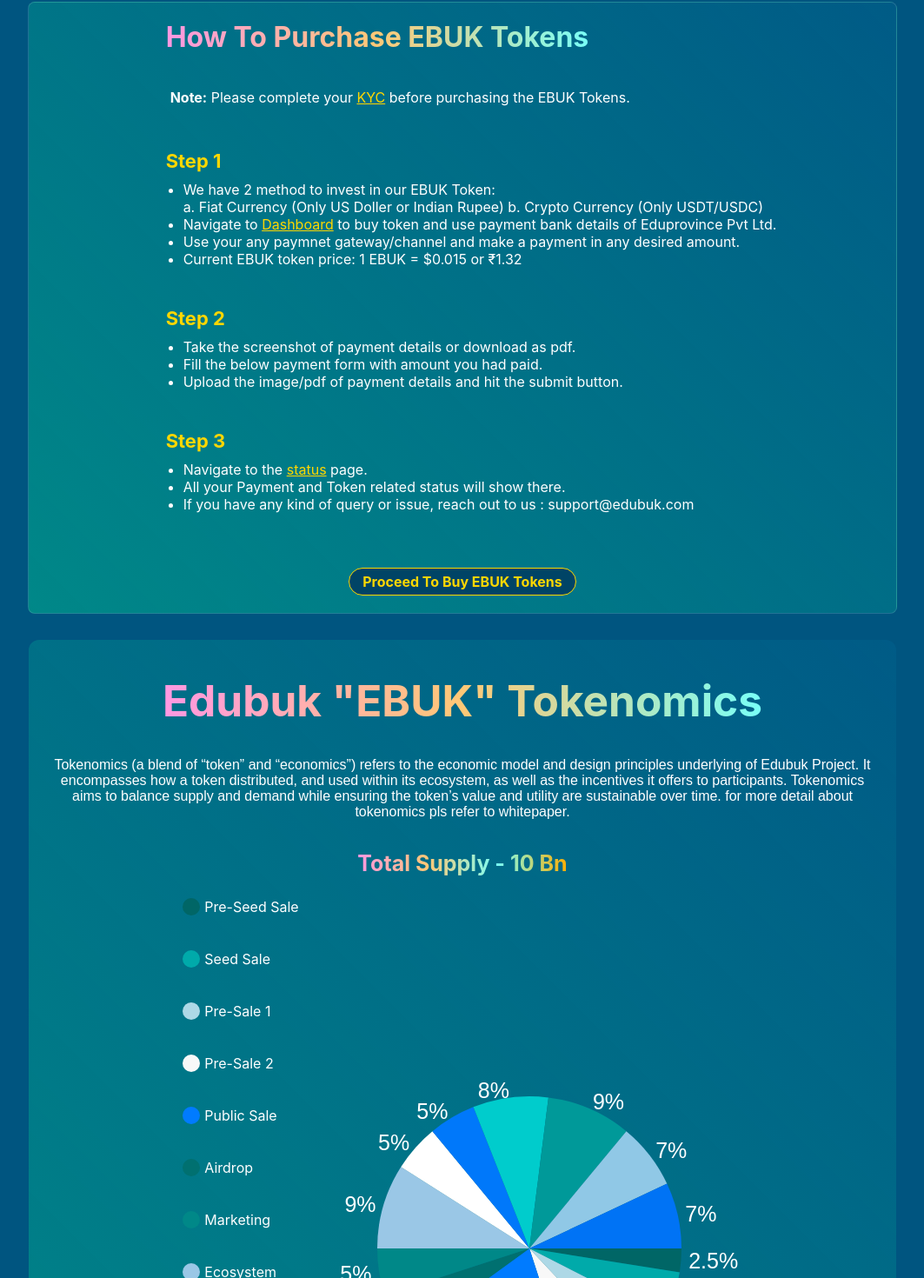
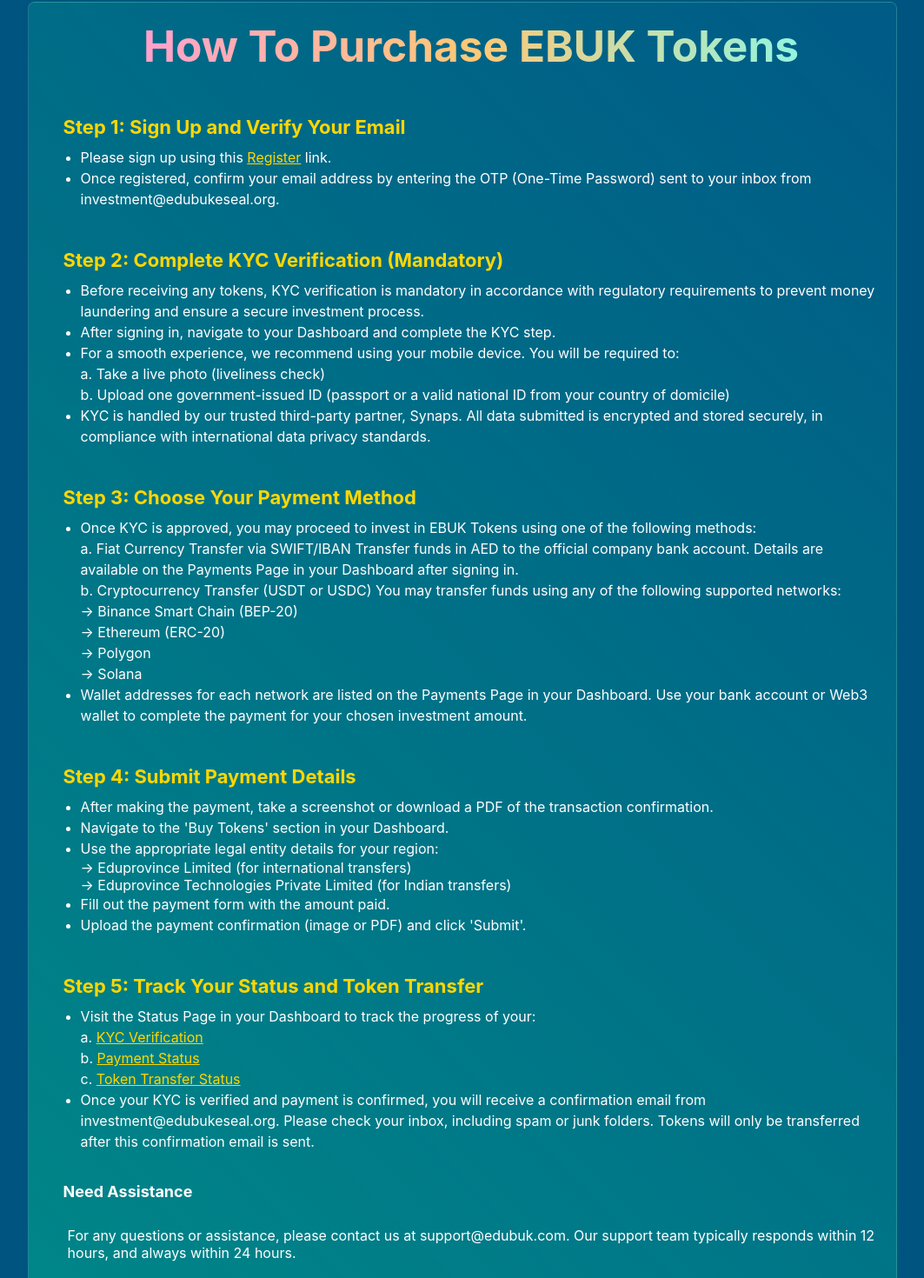
Before and after one commit to edubuk/ebuk-token, a React (Create React App) app: page / in a window 1280 px wide. Shown: the part 878-2348 px from the top of the page at 87% size, without its empty margins (108-1171 px from the left). Built offline with nearby package versions, Linux system fonts and the light colour scheme.

Commit message:
step data changed

```diff
--- a/src/App.js
+++ b/src/App.js
@@ -16,11 +16,9 @@
 import { LuFileScan } from "react-icons/lu";
 import { RxTokens } from "react-icons/rx";
 import { MdOutlinePendingActions } from "react-icons/md";
-import { AiOutlineFileDone } from "react-icons/ai";
 import { useState } from "react";
 import Preloader from "./components/Pages/Preloader";
 import BuyToken from "./components/Dashboard/User/BuyToken";
-import Whitepaper from "./components/Pages/Whitepaper";
 import TermsAndConditions from "./components/Legals/TermCond";
 import PrivacyPolicy from "./components/Legals/PrivacyPolicy";
 
@@ -48,7 +46,6 @@
         <Route path="/" element={<Home />} />
         <Route path="/sign-up" element={<SignUp />} />
         <Route path="/sign-in" element={<SignIn />} />
-        <Route path="/whitepaper" element={<Whitepaper />} />
         <Route  path="/terms-conditions" element={<TermsAndConditions />}/>
         <Route  path="/privacy-policy" element={<PrivacyPolicy />}/>
         {/* User Dashboard Routes */}
--- a/src/components/Auth/SignIn.js
+++ b/src/components/Auth/SignIn.js
@@ -57,7 +57,7 @@
                 toast.success(res.message);
                 setAuth({...auth,user:res.user,token:res.token});
                 localStorage.setItem("auth", JSON.stringify(res))
-                navigate("/")
+                navigate("/dashboard/user")
             }
             else if(!res.success)
             {
--- a/src/components/Dashboard/User/BuyToken.js
+++ b/src/components/Dashboard/User/BuyToken.js
@@ -1,5 +1,5 @@
 import React, { useState } from 'react';
-import { FaUpload,FaCopy} from 'react-icons/fa';
+import { FaUpload, FaCopy } from 'react-icons/fa';
 import './Dashboard.css';
 import { Link } from 'react-router-dom';
 import { app } from '../../../Firebase/FirebaseConfig'
@@ -25,15 +25,15 @@
   const [walletAddress, setWalletAddress] = useState("");
   const [refferalCode, setRefferalCode] = useState("");
   const [auth] = useAuth();
-  const [selOption,setSelOption] = useState("INR");
+  const [selOption, setSelOption] = useState("INR");
 
 
   const handleAmountChange = (e) => {
     const enteredAmount = e.target.value;
     setAmount(enteredAmount);
-    let edbukToken=0;
-    if(enteredAmount>0)
-    edbukToken = selOption=="INR"?(enteredAmount/1.32):(enteredAmount/0.015);
+    let edbukToken = 0;
+    if (enteredAmount > 0)
+      edbukToken = selOption == "INR" ? (enteredAmount / 1.32) : (enteredAmount / 0.015);
     setTokenAmount(Math.round(edbukToken * 1000) / 1000);
   };
 
@@ -93,10 +93,10 @@
       if (!file) {
         return toast.error("No file choosen");
       }
-      id=toast.loading("Please wait...");
+      id = toast.loading("Please wait...");
       let data = await fetch(`${BASE_URL}/api/v1/user/create-new-payment`, {
         method: "POST",
-        body: JSON.stringify({ emailId: auth?.user?.email, walletAdd: walletAddress, paidAmount: amount,method:selOption, paymentUrl: imagePreview,refferalCode:refferalCode }),
+        body: JSON.stringify({ emailId: auth?.user?.email, walletAdd: walletAddress, paidAmount: amount, method: selOption, paymentUrl: imagePreview, refferalCode: refferalCode }),
         headers: {
           "Content-Type": "application/json",
           'Authorization': auth?.token
@@ -125,7 +125,7 @@
     }
   }
 
-  const dataCopy = (address ) => {
+  const dataCopy = (address) => {
     navigator.clipboard.writeText(address)
       .then(() => toast.success("Data copied!"))
       .catch(err => toast.error("Failed to copy:", err));
@@ -135,25 +135,49 @@
     <div className='buy-token-container'>
       <div className='info-step-box'>
         <h1 className='loader-text'>How To Purchase EBUK Tokens</h1>
-        <p><strong>Note:</strong> Please complete the KYC before purchasing the EBUK Tokens.</p>
-        <h2>Step 1</h2>
+        <h2>Step 1: Complete KYC Verification (Mandatory)</h2>
         <ul>
-          <li>We have 2 method to invest in our EBUK Token:<br></br> a. Fiat Currency(Only US Doller or Indian Rupee) b. Crypto Currency(Only USDT/USDC)</li>
-          <li>Use the below payment bank details of Eduprovince Pvt Ltd.</li>
-          <li>Use any paymnet gateway/channel and make a payment in any desired amount.</li>
-          <li>Current EBUK token price: 1 EBUK = $0.015 or ₹1.32</li>
+          <li>Before receiving any tokens, KYC verification is mandatory in accordance with regulatory requirements to prevent money laundering and ensure a secure investment process.</li>
+          <li>After signing in, navigate to your Dashboard and complete the KYC step.</li>
+          <li>For a smooth experience, we recommend using your mobile device. You will be required to:<br></br>
+            a. Take a live photo (liveliness check)<br></br>
+            b. Upload one government-issued ID (passport or a valid national ID from your country of domicile) </li>
+          <li>KYC is handled by our trusted third-party partner, Synaps. All data submitted is encrypted and stored securely, in compliance with international data privacy standards.</li>
         </ul>
-        <h2>Step 2</h2>
+        <h2>Step 2: Choose Your Payment Method</h2>
         <ul>
-          <li>Take the screenshot of payment details or download as pdf.</li>
-          <li>Fill the below payment form with amount you had paid.</li>
-          <li>Upload the image/pdf of payment details and hit the submit button.</li>
+          <li>Once KYC is approved, you may proceed to invest in EBUK Tokens using one of the following methods:<br></br>
+            a. Fiat Currency Transfer via SWIFT/IBAN
+            Transfer funds in AED to the official company bank account. Details are available on the Payments Page in your Dashboard after signing in.<br></br>
+            b. Cryptocurrency Transfer (USDT or USDC)
+            You may transfer funds using any of the following supported networks:<br></br>
+            → Binance Smart Chain (BEP-20)<br></br>
+            → Ethereum (ERC-20)<br></br>
+            → Polygon<br></br>
+            → Solana<br></br></li>
+          <li>Wallet addresses for each network are listed on the Payments Page in your Dashboard. Use your bank account or Web3 wallet to complete the payment for your chosen investment amount.</li>
         </ul>
-        <h2>Step 3</h2>
+        <h2>Step 3: Submit Payment Details</h2>
         <ul>
-          <li>Navigate to the <Link to="/dashboard/user/user-status" id='status-link'>status</Link> page.</li>
-          <li>All your Payment and Token related status will show there.</li>
-          <li>If you have any kind of query or issue, reach out to us : <span>support@edubuk.com</span></li>
+          <li>After making the payment, take a screenshot or download a PDF of the transaction confirmation.</li>
+          <li>Navigate to the 'Buy Tokens' section in your Dashboard.</li>
+          <li>Use the appropriate legal entity details for your region:</li>
+          → Eduprovince Limited (for international transfers)<br></br>
+          → Eduprovince Technologies Private Limited (for Indian transfers)<br></br>
+          <li>Fill out the payment form with the amount paid.</li>
+          <li>Upload the payment confirmation (image or PDF) and click 'Submit'.</li>
+        </ul>
+        <h2>Step 4: Track Your Status and Token Transfer</h2>
+        <ul>
+          <li>Visit the Status Page in your Dashboard to track the progress of your:<br></br>
+            a. <Link to="/dashboard/user/user-kyc" id="status-link">KYC Verification</Link><br></br>
+            b. <Link to="/dashboard/user/user-status" id="status-link">Payment Status</Link><br></br>
+            c. <Link to="/dashboard/user/user-status" id="status-link">Token Transfer Status</Link><br></br></li>
+          <li>Once your KYC is verified and payment is confirmed, you will receive a confirmation email from investment@edubukeseal.org. Please check your inbox, including spam or junk folders. Tokens will only be transferred after this confirmation email is sent.</li>
+        </ul>
+        <h3>Need Assistance</h3>
+        <p>For any questions or assistance, please contact us at support@edubuk.com. Our support team typically responds within 12 hours, and always within 24 hours.</p>
+        <ul>
         </ul>
       </div>
       <div className="payment-page">
@@ -162,8 +186,8 @@
           <div className='payment-details-box'>
             <p id="indian-payment-details">1. International (outside India)</p>
             <p><span id='bank-detail-title'>Account Holder:</span> Eduprovince Limited</p>
-          <p><span id='bank-detail-title'>IBAN:</span> AE020860000009967368700 <FaCopy onClick={()=>dataCopy("AE020860000009967368700")}/></p>
-          <p><span id='bank-detail-title'>BIC/SWIFT Code:</span> WIOBAEADXXX <FaCopy onClick={()=>dataCopy("WIOBAEADXXX")}/></p>
+            <p><span id='bank-detail-title'>IBAN:</span> AE020860000009967368700 <FaCopy onClick={() => dataCopy("AE020860000009967368700")} /></p>
+            <p><span id='bank-detail-title'>BIC/SWIFT Code:</span> WIOBAEADXXX <FaCopy onClick={() => dataCopy("WIOBAEADXXX")} /></p>
             <p><span id='bank-detail-title'>Bank Branch Add:</span> ETIHAD AIRWAYS CENTRE, FLOOR 5,AL RAHA BEACH, AL MUNEER, Abu Dhabi, UAE</p>
             <p><span id='bank-detail-title'>Country:</span> UAE</p>
             <p><span id='bank-detail-title'>Edubuk Location:</span> 4th Floor, RAKDAO(Digital Assests Oasis), RAKBANK HQ, RAK,UAE </p>
@@ -171,15 +195,15 @@
           <div className='payment-details-box'>
             <p id="indian-payment-details">2. Only For India Location</p>
             <p><span id='bank-detail-title'>Account Holder:</span> EDUPROVINCE TECHNOLOGIES PVT LTD</p>
-          <p><span id='bank-detail-title'>Account Number:</span> 50200094545351 <FaCopy onClick={()=>dataCopy("50200094545351")}/></p>
-          <p><span id='bank-detail-title'>IFSC CODE:</span> HDFC0003788 <FaCopy onClick={()=>dataCopy("HDFC0003788")}/></p>
+            <p><span id='bank-detail-title'>Account Number:</span> 50200094545351 <FaCopy onClick={() => dataCopy("50200094545351")} /></p>
+            <p><span id='bank-detail-title'>IFSC CODE:</span> HDFC0003788 <FaCopy onClick={() => dataCopy("HDFC0003788")} /></p>
             <p><span id='bank-detail-title'>Account Type:</span> Current</p>
             <p><span id='bank-detail-title'>Edubuk Location:</span>Accord Blu, Road 10, Banjara Hills, Hyderabad, Telangana, India</p>
           </div>
           <div className='payment-details-box'>
             <p id="indian-payment-details">3. Through Cryptocurrencies<br></br>(Accepts only USDT/USDC on the Polygon, BNB, Ethereum and Solana networks)</p>
-          <p><span id='bank-detail-title'>Edubuk Ethereum/Polygon/BNB Wallet Address:</span> 0xC85c9....46b8A60 <FaCopy onClick={()=>dataCopy("0xC85c9FD1091443563b1f53fa7B92CDbA846b8A60")}/></p>
-          <p><span id='bank-detail-title'>Edubuk Solana Wallet Address:</span> Bjphc86....NX59h2B <FaCopy  onClick={()=>dataCopy("Bjphc86Xgc9P2uvd1rP5J1pLq7ZEuuESs43hbNX59h2B")}/></p>
+            <p><span id='bank-detail-title'>Edubuk Ethereum/Polygon/BNB Wallet Address:</span> 0xC85c9....46b8A60 <FaCopy onClick={() => dataCopy("0xC85c9FD1091443563b1f53fa7B92CDbA846b8A60")} /></p>
+            <p><span id='bank-detail-title'>Edubuk Solana Wallet Address:</span> Bjphc86....NX59h2B <FaCopy onClick={() => dataCopy("Bjphc86Xgc9P2uvd1rP5J1pLq7ZEuuESs43hbNX59h2B")} /></p>
           </div>
         </div>
 
@@ -189,7 +213,7 @@
             <form onSubmit={createPayment}>
               <div className="input-field">
                 <label htmlFor="payment-method">Choose Payment Method:</label>
-              <select id="payment-method" className="dropdown" onChange={(e)=>{setAmount("");setTokenAmount("");setSelOption(e.target.value)}}>
+                <select id="payment-method" className="dropdown" onChange={(e) => { setAmount(""); setTokenAmount(""); setSelOption(e.target.value) }}>
                   <option>INR</option>
                   <option>US Dollar</option>
                   <option>USDC/USDT</option>
--- a/src/components/Dashboard/User/Dashboard.css
+++ b/src/components/Dashboard/User/Dashboard.css
@@ -343,8 +343,17 @@
     justify-content: center;
     color: white;
     gap: 10px;
-    text-align:start;
     padding-left: 20px;
+  }
+
+  /* .info-step-box>ul{
+    list-style-type:none;
+    padding: 0;
+    margin: 0;
+  }*/
+  .info-step-box>ul>li{
+    line-height: 1.5;
+    font-size: 16px;
   }
 
   .payment-page {
--- a/src/components/Pages/Home.js
+++ b/src/components/Pages/Home.js
@@ -48,26 +48,56 @@
         </div>
         <div className="buyer-container">
           <div className='info-step-box'>
-            <h1 className='loader-text'>How To Purchase EBUK Tokens</h1>
-            <p><strong>Note:</strong> Please complete your <Link to="/dashboard/user/user-kyc" id="status-link">KYC</Link> before purchasing the EBUK Tokens.</p>
-            <h2>Step 1</h2>
+            <h1 className='gradient-text'>How To Purchase EBUK Tokens</h1>
+            {/* <p><strong>Note:</strong> Please complete your <Link to="/dashboard/user/user-kyc" id="status-link">KYC</Link> before purchasing the EBUK Tokens.</p> */}
+            <h2>Step 1: Sign Up and Verify Your Email</h2>
             <ul>
-              <li>We have 2 method to invest in our EBUK Token:<br></br> a. Fiat Currency (Only US Doller or Indian Rupee) b. Crypto Currency (Only USDT/USDC)</li>
-              <li>Navigate to <Link to="/dashboard/user" id="status-link">Dashboard</Link> to buy token and use payment bank details of Eduprovince Pvt Ltd.</li>
-              <li>Use your any paymnet gateway/channel and make a payment in any desired amount.</li>
-              <li>Current EBUK token price: 1 EBUK = $0.015 or ₹1.32</li>
+              <li>Please sign up using this <Link to="/sign-up" id="status-link">Register</Link> link.</li>
+              <li>Once registered, confirm your email address by entering the OTP (One-Time Password) sent to your inbox from investment@edubukeseal.org.</li>
             </ul>
-            <h2>Step 2</h2>
+            <h2>Step 2: Complete KYC Verification (Mandatory)</h2>
             <ul>
-              <li>Take the screenshot of payment details or download as pdf.</li>
-              <li>Fill the below payment form with amount you had paid.</li>
-              <li>Upload the image/pdf of payment details and hit the submit button.</li>
+              <li>Before receiving any tokens, KYC verification is mandatory in accordance with regulatory requirements to prevent money laundering and ensure a secure investment process.</li>
+              <li>After signing in, navigate to your Dashboard and complete the KYC step.</li>
+              <li>For a smooth experience, we recommend using your mobile device. You will be required to:<br></br>
+                a. Take a live photo (liveliness check)<br></br>
+                b. Upload one government-issued ID (passport or a valid national ID from your country of domicile) </li>
+              <li>KYC is handled by our trusted third-party partner, Synaps. All data submitted is encrypted and stored securely, in compliance with international data privacy standards.</li>
             </ul>
-            <h2>Step 3</h2>
+            <h2>Step 3: Choose Your Payment Method</h2>
             <ul>
-              <li>Navigate to the <Link to="/dashboard/user/user-status" id="status-link">status</Link> page.</li>
-              <li>All your Payment and Token related status will show there.</li>
-              <li>If you have any kind of query or issue, reach out to us : <span>support@edubuk.com</span></li>
+              <li>Once KYC is approved, you may proceed to invest in EBUK Tokens using one of the following methods:<br></br>
+                a. Fiat Currency Transfer via SWIFT/IBAN
+                Transfer funds in AED to the official company bank account. Details are available on the Payments Page in your Dashboard after signing in.<br></br>
+                b. Cryptocurrency Transfer (USDT or USDC)
+                You may transfer funds using any of the following supported networks:<br></br>
+                → Binance Smart Chain (BEP-20)<br></br>
+                → Ethereum (ERC-20)<br></br>
+                → Polygon<br></br>
+                → Solana<br></br></li>
+              <li>Wallet addresses for each network are listed on the Payments Page in your Dashboard. Use your bank account or Web3 wallet to complete the payment for your chosen investment amount.</li>
+            </ul>
+            <h2>Step 4: Submit Payment Details</h2>
+            <ul>
+              <li>After making the payment, take a screenshot or download a PDF of the transaction confirmation.</li>
+              <li>Navigate to the 'Buy Tokens' section in your Dashboard.</li>
+              <li>Use the appropriate legal entity details for your region:</li>
+              → Eduprovince Limited (for international transfers)<br></br>
+              → Eduprovince Technologies Private Limited (for Indian transfers)<br></br>
+              <li>Fill out the payment form with the amount paid.</li>
+              <li>Upload the payment confirmation (image or PDF) and click 'Submit'.</li>
+            </ul>
+            <h2>Step 5: Track Your Status and Token Transfer</h2>
+            <ul>
+              <li>Visit the Status Page in your Dashboard to track the progress of your:<br></br>
+                a. <Link to="/dashboard/user/user-kyc" id="status-link">KYC Verification</Link><br></br>
+                b. <Link to="dashboard/user/user-status" id="status-link">Payment Status</Link><br></br>
+                c. <Link to="dashboard/user/user-status" id="status-link">Token Transfer Status</Link><br></br></li>
+              <li>Once your KYC is verified and payment is confirmed, you will receive a confirmation email from investment@edubukeseal.org. Please check your inbox, including spam or junk folders. Tokens will only be transferred after this confirmation email is sent.</li>
+            </ul>
+            <h3>Need Assistance</h3>
+            <p>For any questions or assistance, please contact us at support@edubuk.com. Our support team typically responds within 12 hours, and always within 24 hours.</p>
+            <ul>
             </ul>
           </div>
           <Link to="/dashboard/user/user-kyc"> Proceed To Buy EBUK Tokens</Link>
--- a/src/components/Pages/Spinner.js
+++ b/src/components/Pages/Spinner.js
@@ -1,7 +1,7 @@
 import React, { useEffect, useState } from 'react'
 import './spinner.css'
 import { useNavigate,useLocation } from 'react-router-dom';
-const Spinner = ({path="sign-in"}) => {
+const Spinner = ({path}) => {
     const [count, setCount] = useState(5);
     const navigate = useNavigate();
     const location = useLocation();
@@ -20,7 +20,6 @@
     <h1>Redirecting to you in {count} second</h1>
       <div className="spinner-3"></div>
     </div>
-
   )
 }
 
--- a/src/components/Pages/home.css
+++ b/src/components/Pages/home.css
@@ -219,6 +219,12 @@
     cursor: pointer;
     font-weight: bold;
     transition: all 0.3s ease-in-out;
+}
+
+
+.info-step-box>h1{
+    text-align: center;
+    width: 100%;
 }
 
 .col-1
@@ -846,7 +852,7 @@
     max-width: 800px; /* Set a max-width if needed */
     aspect-ratio: 16 / 9; /* Maintain 16:9 aspect ratio */
     margin: auto; /* Centering the video */
-    border: 4px solid #79baff;
+    border: 4px solid #79fdff;
     border-radius: 0.5rem;
   }
 
--- a/src/components/Routes/AdminRoute.js
+++ b/src/components/Routes/AdminRoute.js
@@ -27,7 +27,7 @@
         }
         if(auth?.token) checkAuth();
     },[auth?.token])
-  return ok?<Outlet />:<Spinner path="" />
+  return ok?<Outlet />:<Spinner path="sign-up" />
 }
 
 export default AdminRoute
--- a/src/components/Routes/PrivateRoute.js
+++ b/src/components/Routes/PrivateRoute.js
@@ -32,7 +32,7 @@
         }
         if(auth?.token) checkAuth();
     },[auth?.token])
-  return ok?<Outlet />:<Spinner path="" />
+  return ok?<Outlet />:<Spinner path="sign-up" />
 }
 
 export default PrivateRoute
```
Also changed, not shown: src/components/Auth/Auth.css (+20 -0 lines), src/components/Auth/SignUp.js (+14 -3 lines), src/components/Pages/Whitepaper.js (deleted, +0 -15 lines). Lines whose indentation alone changed are shown as unchanged.
